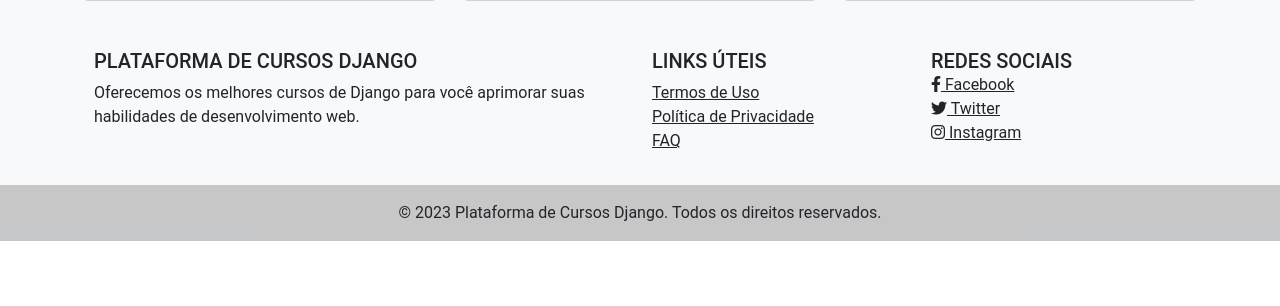
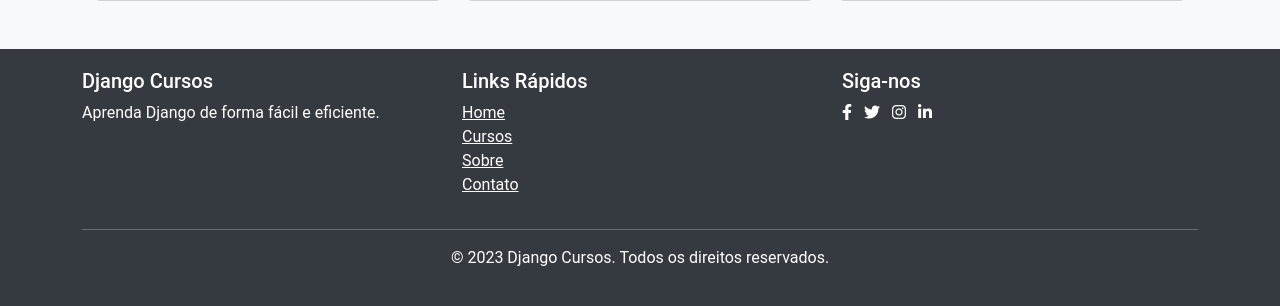
Before and after one commit to MOISES-DARLAN/Curos-Free, a Django app: page /cursos/ in a window 1280 px wide. Shown: the part 1055-1361 px from the top of the page. Before the commit the page ends 1296 px from the top, so only its background shows below. Run offline with Django 5.2, Linux system fonts and the light colour scheme; data comes from the database, SQL or seed files in the repository; some libraries are stand-ins or nearby versions.

Commit message:
feat: criar tamplate base

```diff
--- a/app/settings.py
+++ b/app/settings.py
@@ -56,7 +56,7 @@ ROOT_URLCONF = 'app.urls'
 TEMPLATES = [
     {
         'BACKEND': 'django.template.backends.django.DjangoTemplates',
-        'DIRS': [],
+        'DIRS': ['app/templates'],
         'APP_DIRS': True,
         'OPTIONS': {
             'context_processors': [
--- /dev/null
+++ b/app/templates/base.html
@@ -0,0 +1,145 @@
+<html><head>
+    <meta charset="UTF-8">
+    <meta name="viewport" content="width=device-width, initial-scale=1.0">
+    <title>{% block title %}Django Cursos{% endblock %}</title>
+    <link href="https://cdn.jsdelivr.net/npm/bootstrap@5.3.0/dist/css/bootstrap.min.css" rel="stylesheet">
+    <link rel="stylesheet" href="https://cdnjs.cloudflare.com/ajax/libs/font-awesome/6.4.0/css/all.min.css">
+    <style>
+        :root {
+            --primary-color: #007bff;
+            --secondary-color: #6c757d;
+            --success-color: #28a745;
+            --info-color: #17a2b8;
+            --warning-color: #ffc107;
+            --danger-color: #dc3545;
+            --light-color: #f8f9fa;
+            --dark-color: #343a40;
+        }
+
+        body {
+            font-family: 'Roboto', sans-serif;
+            background-color: var(--light-color);
+        }
+
+        .navbar {
+            background-color: var(--primary-color);
+        }
+
+        .navbar-brand {
+            font-weight: bold;
+            color: white !important;
+        }
+
+        .nav-link {
+            color: rgba(255,255,255,0.8) !important;
+        }
+
+        .nav-link:hover {
+            color: white !important;
+        }
+
+        footer {
+            background-color: var(--dark-color);
+            color: white;
+            padding: 20px 0;
+        }
+
+        .course-card {
+            transition: transform 0.3s ease-in-out;
+        }
+
+        .course-card:hover {
+            transform: translateY(-5px);
+        }
+    </style>
+    {% block extra_css %}{% endblock %}
+</head>
+<body>
+    <nav class="navbar navbar-expand-lg navbar-dark">
+        <div class="container">
+            <a class="navbar-brand" href="">
+                <i class="fas fa-graduation-cap"></i> Django Cursos
+            </a>
+            <button class="navbar-toggler" type="button" data-bs-toggle="collapse" data-bs-target="#navbarNav" aria-controls="navbarNav" aria-expanded="false" aria-label="Toggle navigation">
+                <span class="navbar-toggler-icon"></span>
+            </button>
+            <div class="collapse navbar-collapse" id="navbarNav">
+                <ul class="navbar-nav ms-auto">
+                    <li class="nav-item">
+                        <a class="nav-link" href="">Home</a>
+                    </li>
+                    <li class="nav-item">
+                        <a class="nav-link" href="">Cursos</a>
+                    </li>
+                    <li class="nav-item">
+                        <a class="nav-link" href="">Sobre</a>
+                    </li>
+                    <li class="nav-item">
+                        <a class="nav-link" href="">Contato</a>
+                    </li>
+                    {% if user.is_authenticated %}
+                        <li class="nav-item">
+                            <a class="nav-link" href="">Meu Painel</a>
+                        </li>
+                        <li class="nav-item">
+                            <a class="nav-link" href="">Sair</a>
+                        </li>
+                    {% else %}
+                        <li class="nav-item">
+                            <a class="nav-link" href="">Entrar</a>
+                        </li>
+                        <li class="nav-item">
+                            <a class="nav-link" href="">Registrar</a>
+                        </li>
+                    {% endif %}
+                </ul>
+            </div>
+        </div>
+    </nav>
+
+    <main class="container my-4">
+        {% block content %}
+        {% endblock %}
+    </main>
+
+    <footer class="mt-5">
+        <div class="container">
+            <div class="row">
+                <div class="col-md-4">
+                    <h5>Django Cursos</h5>
+                    <p>Aprenda Django de forma fácil e eficiente.</p>
+                </div>
+                <div class="col-md-4">
+                    <h5>Links Rápidos</h5>
+                    <ul class="list-unstyled">
+                        <li><a href="" class="text-white">Home</a></li>
+                        <li><a href="" class="text-white">Cursos</a></li>
+                        <li><a href="" class="text-white">Sobre</a></li>
+                        <li><a href="" class="text-white">Contato</a></li>
+                    </ul>
+                </div>
+                <div class="col-md-4">
+                    <h5>Siga-nos</h5>
+                    <a href="https://facebook.com/djangocursos" class="text-white me-2"><i class="fab fa-facebook-f"></i></a>
+                    <a href="https://twitter.com/djangocursos" class="text-white me-2"><i class="fab fa-twitter"></i></a>
+                    <a href="https://instagram.com/djangocursos" class="text-white me-2"><i class="fab fa-instagram"></i></a>
+                    <a href="https://linkedin.com/company/djangocursos" class="text-white"><i class="fab fa-linkedin-in"></i></a>
+                </div>
+            </div>
+            <hr class="bg-light">
+            <div class="text-center">
+                <p>&copy; 2023 Django Cursos. Todos os direitos reservados.</p>
+            </div>
+        </div>
+    </footer>
+
+    <script src="https://cdn.jsdelivr.net/npm/bootstrap@5.3.0/dist/js/bootstrap.bundle.min.js"></script>
+    <script src="https://code.jquery.com/jquery-3.6.0.min.js"></script>
+    <script>
+        $(document).ready(function() {
+            // Adicione aqui scripts comuns a todas as páginas
+        });
+    </script>
+    {% block extra_js %}{% endblock %}
+</body>
+</html>
--- a/cursos/templates/couses.html
+++ b/cursos/templates/couses.html
@@ -1,7 +1,6 @@
-<html><head>
-    <meta charset="UTF-8">
-    <meta name="viewport" content="width=device-width, initial-scale=1.0">
-    <title>Plataforma de Cursos Django</title>
+{% extends 'base.html' %}
+
+{% block content %}
     <link href="https://cdn.jsdelivr.net/npm/bootstrap@5.3.0-alpha1/dist/css/bootstrap.min.css" rel="stylesheet">
     <link href="https://cdnjs.cloudflare.com/ajax/libs/font-awesome/6.1.1/css/all.min.css" rel="stylesheet">
     <style>
@@ -49,27 +48,7 @@
     </style>
     </head>
     <body>
-        <nav class="navbar navbar-expand-lg navbar-dark">
-            <div class="container">
-                <a class="navbar-brand" href="/cursos">Plataforma de Cursos Django</a>
-                <button class="navbar-toggler" type="button" data-bs-toggle="collapse" data-bs-target="#navbarNav" aria-controls="navbarNav" aria-expanded="false" aria-label="Toggle navigation">
-                    <span class="navbar-toggler-icon"></span>
-                </button>
-                <div class="collapse navbar-collapse" id="navbarNav">
-                    <ul class="navbar-nav ms-auto">
-                        <li class="nav-item">
-                            <a class="nav-link" href="/">Início</a>
-                        </li>
-                        <li class="nav-item">
-                            <a class="nav-link" href="/sobre">Sobre</a>
-                        </li>
-                        <li class="nav-item">
-                            <a class="nav-link" href="/contato">Contato</a>
-                        </li>
-                    </ul>
-                </div>
-            </div>
-        </nav>
+
 
         <div class="container mt-4">
             <h1 class="mb-4">Cursos Disponíveis</h1>
@@ -130,38 +109,11 @@
             </div>
         </div>
 
-        <footer class="bg-light text-center text-lg-start mt-4">
-            <div class="container p-4">
-                <div class="row">
-                    <div class="col-lg-6 col-md-12 mb-4 mb-md-0">
-                        <h5 class="text-uppercase">Plataforma de Cursos Django</h5>
-                        <p>
-                            Oferecemos os melhores cursos de Django para você aprimorar suas habilidades de desenvolvimento web.
-                        </p>
-                    </div>
-                    <div class="col-lg-3 col-md-6 mb-4 mb-md-0">
-                        <h5 class="text-uppercase">Links Úteis</h5>
-                        <ul class="list-unstyled mb-0">
-                            <li><a href="/termos" class="text-dark">Termos de Uso</a></li>
-                            <li><a href="/privacidade" class="text-dark">Política de Privacidade</a></li>
-                            <li><a href="/faq" class="text-dark">FAQ</a></li>
-                        </ul>
-                    </div>
-                    <div class="col-lg-3 col-md-6 mb-4 mb-md-0">
-                        <h5 class="text-uppercase mb-0">Redes Sociais</h5>
-                        <ul class="list-unstyled">
-                            <li><a href="https://facebook.com/" class="text-dark"><i class="fab fa-facebook-f"></i> Facebook</a></li>
-                            <li><a href="https://twitter.com/" class="text-dark"><i class="fab fa-twitter"></i> Twitter</a></li>
-                            <li><a href="https://instagram.com/" class="text-dark"><i class="fab fa-instagram"></i> Instagram</a></li>
-                        </ul>
-                    </div>
-                </div>
-            </div>
-            <div class="text-center p-3" style="background-color: rgba(0, 0, 0, 0.2);">
-                © 2023 Plataforma de Cursos Django. Todos os direitos reservados.
-            </div>
-        </footer>
+
 
         <script src="https://cdn.jsdelivr.net/npm/@popperjs/core@2.11.6/dist/umd/popper.min.js"></script>
         <script src="https://cdn.jsdelivr.net/npm/bootstrap@5.3.0-alpha1/dist/js/bootstrap.min.js"></script>
-    </body></html>
+    </body>
+
+
+{% endblock %}
```
